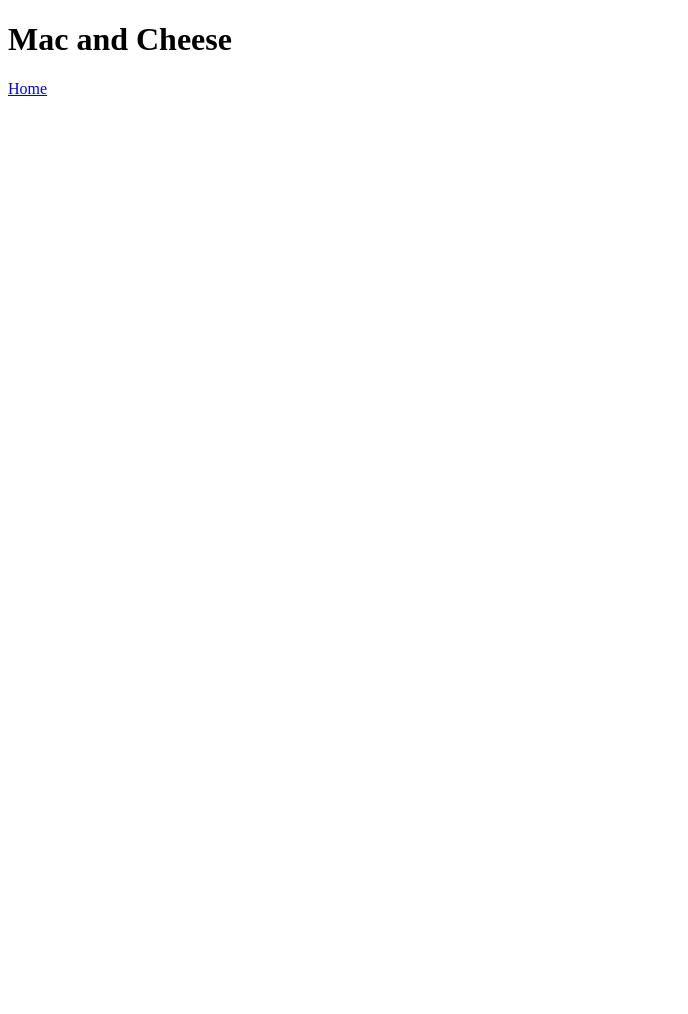
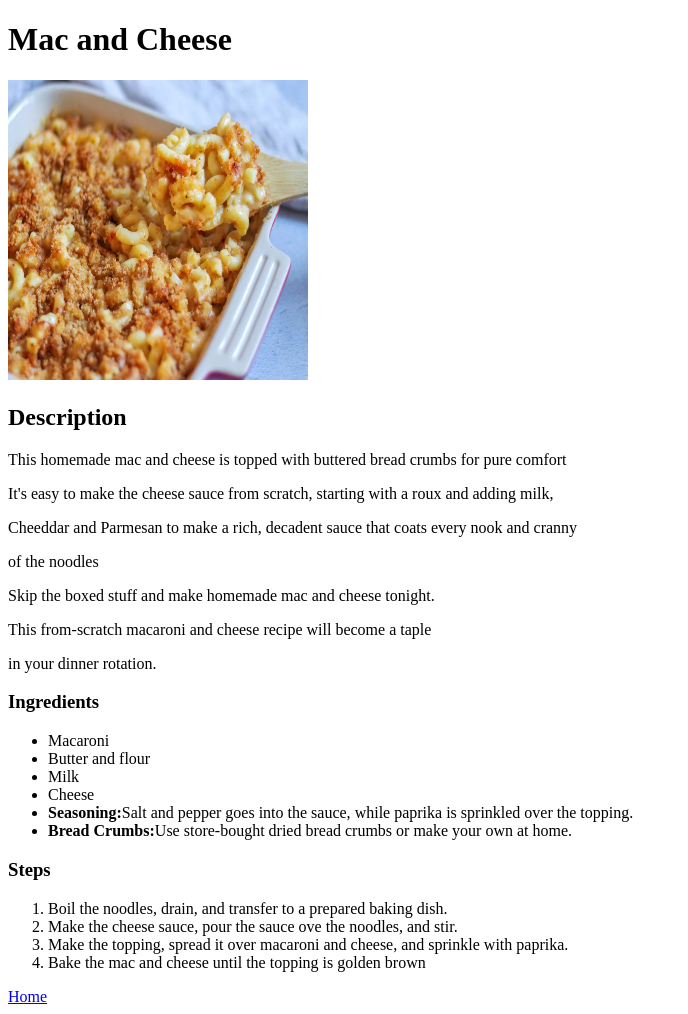
Before and after one commit to saulm23/odin-project1, a plain HTML site: page recipes/mac_cheese.html in a window 1280 px wide. Shown: the whole page, without its empty margins (0-688 px from the left). Before the commit the page ends 800 px from the top, so only its background shows below. Drawn offline with Linux system fonts and the light colour scheme.

Commit message:
Add first recipe mac and cheese

```diff
--- a/recipes/mac_cheese.html
+++ b/recipes/mac_cheese.html
@@ -6,6 +6,34 @@
 	</head>
 	<body>
 		<h1>Mac and Cheese</h1>
+		<img src = "../images/mac_cheese.jpg" height = 300 width = 300 alt = "Mac and Cheese" >
+		<h2>Description</h2>
+		<p>This homemade mac and cheese is topped with buttered bread crumbs for pure comfort
+		<p>It's easy to make the cheese sauce from scratch, starting with a roux and adding milk,</p>
+		<p>Cheeddar and Parmesan to make a rich, decadent sauce that coats every nook and cranny</p>
+		<p>of the noodles</p>
+		<p>Skip the boxed stuff and make homemade mac and cheese tonight.</p>
+		<p>This from-scratch macaroni and cheese recipe will become a taple</p>
+		<p>in your dinner rotation.</p>
+		<h3>Ingredients</h3>
+		<ul>
+			<li>Macaroni</li>
+			<li>Butter and flour</li>
+			<li>Milk</li>
+			<li>Cheese</li>
+			<li><a><strong>Seasoning:</strong>Salt and pepper goes into the sauce,</a>
+				<a>while paprika is sprinkled over the topping.</a></li>
+			<li><strong>Bread Crumbs:</strong>Use store-bought dried bread crumbs or make
+			your own at home.</li>
+		</ul>
+		<h3>Steps</h3>
+		<ol>
+			<li>Boil the noodles, drain, and transfer to a prepared baking dish.</li>
+			<li>Make the cheese sauce, pour the sauce ove the noodles, and stir.</li>
+			<li>Make the topping, spread it over macaroni and cheese, and sprinkle with
+			paprika.</li>
+			<li>Bake the mac and cheese until the topping is golden brown</li>
+		</ol>
 		<a href = "../index.html" rel = "noopener">Home</a>
 	</body>
 </html>
```
Also changed, not shown: images/mac_cheese.jpg (added).
